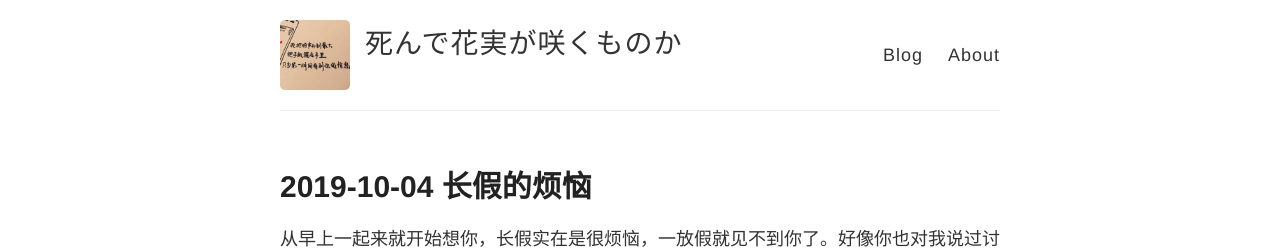
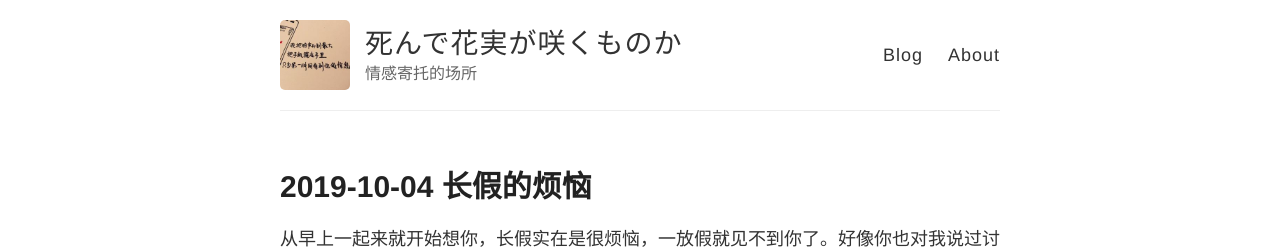
Before and after one commit to wiki650/wiki650.github.io, a Jekyll site: the page built from index.html, in a window 1280 px wide. Shown: the top 252 px of the page. Built offline with Jekyll 4.4.1, drawn with Linux system fonts in a browser that asks for light colours.

Commit message:
Update _config.yml

```diff
--- a/_config.yml
+++ b/_config.yml
@@ -6,7 +6,7 @@
 name: 死んで花実が咲くものか
 
 # Short bio or description (displayed in the header)
-description:
+description: 情感寄托的场所
 
 # URL of your avatar or profile pic (you could use your GitHub profile pic)
 avatar: ./images/1.jpg
```
